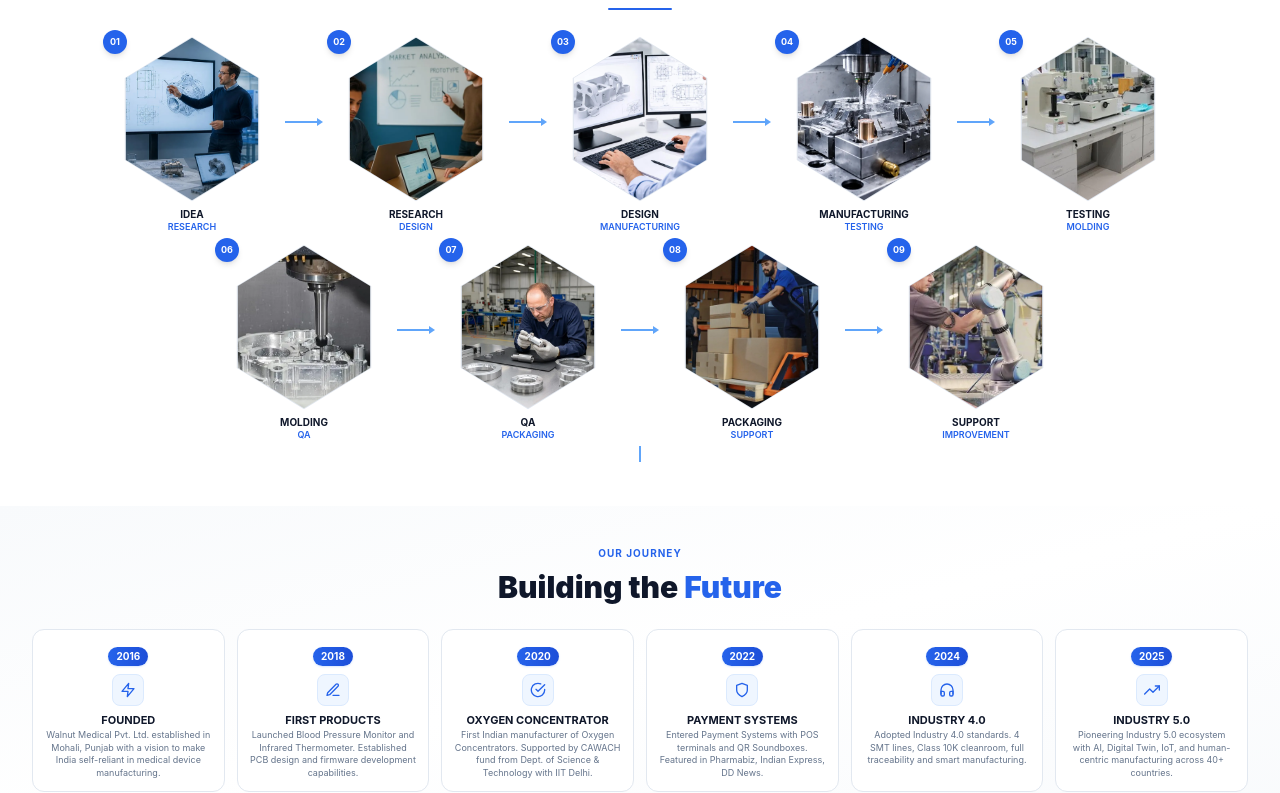
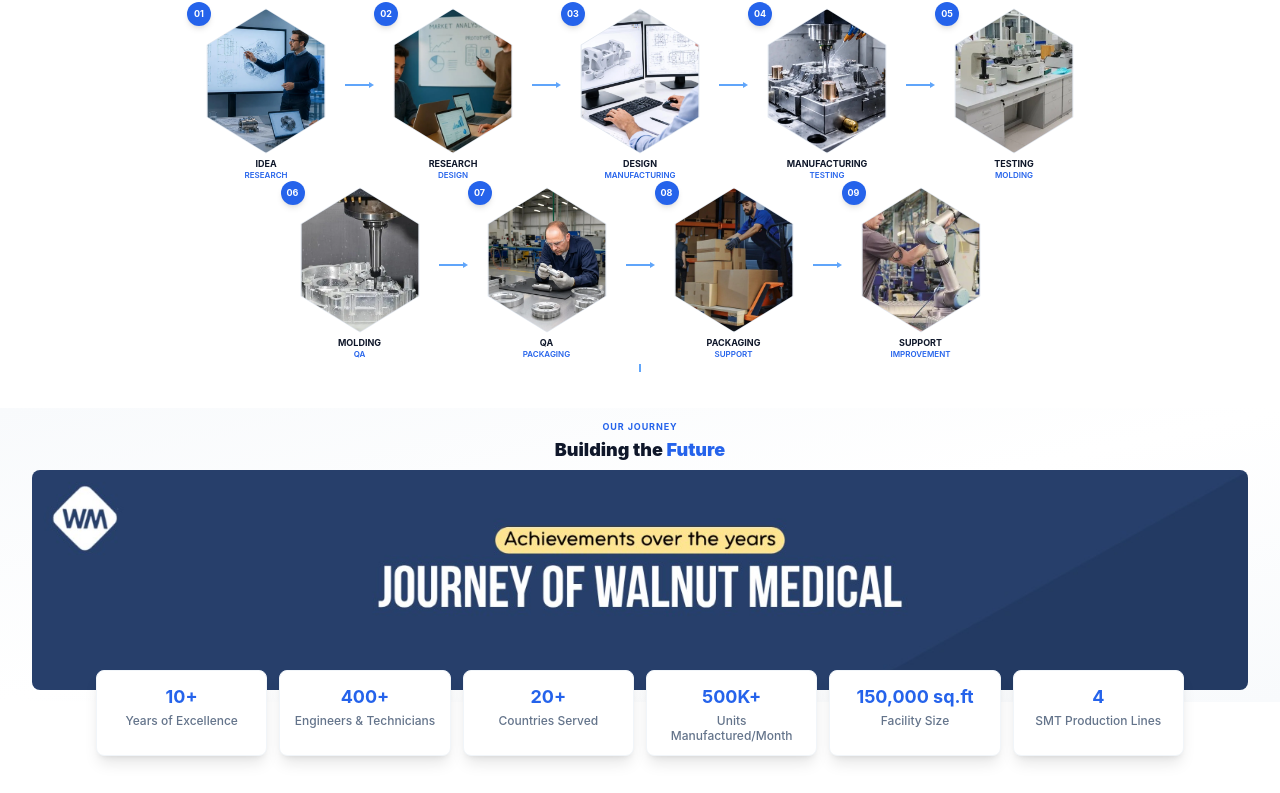
Before and after one commit to nitin-patyal-57/Walnut-technologies, a React (Vite) app: page / in a window 1280 px wide. Shown: the part 1474-2267 px from the top of the page. Built offline with nearby package versions, Linux system fonts and the light colour scheme.

Commit message:
style: increase process hexagons, decrease journey image, replace journey cards with image

```diff
--- a/src/pages/HomePage.jsx
+++ b/src/pages/HomePage.jsx
@@ -42,23 +42,23 @@
   return (
     <section className="relative overflow-hidden" ref={ref}>
       {/* Production Process - Hexagonal Grid */}
-      <div className="bg-white py-8 md:py-10 -mx-4 sm:-mx-6 lg:-mx-8">
+      <div className="bg-white py-6 md:py-8 -mx-4 sm:-mx-6 lg:-mx-8">
         <div className="w-full px-2">
 
           <motion.div
             initial={{ opacity: 0, y: 20 }}
             animate={isInView ? { opacity: 1, y: 0 } : {}}
             transition={{ duration: 0.6, delay: 0.3 }}
-            className="text-center mb-6"
+            className="text-center mb-2"
           >
-            <h2 className="text-xl md:text-2xl lg:text-3xl font-black font-display text-slate-900 leading-tight mb-2">
+            <h2 className="text-xl md:text-2xl lg:text-3xl font-black font-display text-slate-900 leading-tight mb-1">
               Production Process
             </h2>
-            <div className="w-16 h-0.5 bg-blue-600 mx-auto rounded-full" />
+            <div className="w-14 h-0.5 bg-blue-600 mx-auto rounded-full" />
           </motion.div>
 
           {/* Hexagonal Grid - Row 1 (5 items) */}
-          <div className="flex justify-center items-center gap-0 mb-2">
+          <div className="flex justify-center items-center gap-0 mb-1">
             {processImages.slice(0, 5).map((item, i) => (
               <motion.div
                 key={i}
@@ -68,7 +68,7 @@
                 className="flex items-center"
               >
                 <div className="relative group">
-                  <div className="relative w-[120px] h-[120px] md:w-[170px] md:h-[170px]">
+                  <div className="relative w-[100px] h-[100px] md:w-[150px] md:h-[150px]">
                     <svg viewBox="0 0 200 230" className="w-full h-full">
                       <defs>
                         <clipPath id={`hex-clip-${i}`}>
@@ -95,16 +95,15 @@
                       {item.num}
                     </div>
                   </div>
-                  <div className="text-center mt-1">
-                    <p className="text-[10px] font-bold text-slate-900 leading-tight">{item.from}</p>
-                    <p className="text-[9px] text-blue-600 font-semibold">{item.to}</p>
+                  <div className="text-center mt-0.5">
+                    <p className="text-[9px] font-bold text-slate-900 leading-tight">{item.from}</p>
+                    <p className="text-[8px] text-blue-600 font-semibold">{item.to}</p>
                   </div>
                 </div>
-                {/* Connecting Arrow */}
                 {i < 4 && (
-                  <div className="flex items-center mx-1 md:mx-2 -mt-6">
-                    <div className="w-4 md:w-8 h-[2px] bg-blue-400" />
-                    <div className="w-0 h-0 border-t-[4px] border-t-transparent border-b-[4px] border-b-transparent border-l-[6px] border-l-blue-400" />
+                  <div className="flex items-center mx-0.5 md:mx-1 -mt-4">
+                    <div className="w-4 md:w-6 h-[2px] bg-blue-400" />
+                    <div className="w-0 h-0 border-t-[3px] border-t-transparent border-b-[3px] border-b-transparent border-l-[5px] border-l-blue-400" />
                   </div>
                 )}
               </motion.div>
@@ -122,7 +121,7 @@
                 className="flex items-center"
               >
                 <div className="relative group">
-                  <div className="relative w-[120px] h-[120px] md:w-[170px] md:h-[170px]">
+                  <div className="relative w-[100px] h-[100px] md:w-[150px] md:h-[150px]">
                     <svg viewBox="0 0 200 230" className="w-full h-full">
                       <defs>
                         <clipPath id={`hex-clip2-${i}`}>
@@ -149,16 +148,15 @@
                       {item.num}
                     </div>
                   </div>
-                  <div className="text-center mt-1">
-                    <p className="text-[10px] font-bold text-slate-900 leading-tight">{item.from}</p>
-                    <p className="text-[9px] text-blue-600 font-semibold">{item.to}</p>
+                  <div className="text-center mt-0.5">
+                    <p className="text-[9px] font-bold text-slate-900 leading-tight">{item.from}</p>
+                    <p className="text-[8px] text-blue-600 font-semibold">{item.to}</p>
                   </div>
                 </div>
-                {/* Connecting Arrow */}
                 {i < 3 && (
-                  <div className="flex items-center mx-1 md:mx-2 -mt-6">
-                    <div className="w-4 md:w-8 h-[2px] bg-blue-400" />
-                    <div className="w-0 h-0 border-t-[4px] border-t-transparent border-b-[4px] border-b-transparent border-l-[6px] border-l-blue-400" />
+                  <div className="flex items-center mx-0.5 md:mx-1 -mt-4">
+                    <div className="w-4 md:w-6 h-[2px] bg-blue-400" />
+                    <div className="w-0 h-0 border-t-[3px] border-t-transparent border-b-[3px] border-b-transparent border-l-[5px] border-l-blue-400" />
                   </div>
                 )}
               </motion.div>
@@ -167,53 +165,36 @@
 
           {/* Connecting line from Row 1 to Row 2 */}
           <div className="flex justify-center my-1">
-            <div className="w-[2px] h-4 bg-blue-400" />
+            <div className="w-[2px] h-2 bg-blue-400" />
           </div>
         </div>
       </div>
 
-      {/* Journey Timeline */}
-      <div className="bg-gradient-to-br from-slate-50 via-white to-slate-50 py-8 md:py-10">
+      {/* Journey Section */}
+      <div className="bg-gradient-to-br from-slate-50 via-white to-slate-50 py-2 md:py-3">
         <div className="max-w-7xl mx-auto px-4 sm:px-6 lg:px-8">
 
           <motion.div
             initial={{ opacity: 0, y: 20 }}
             animate={isInView ? { opacity: 1, y: 0 } : {}}
             transition={{ duration: 0.6, delay: 0.5 }}
-            className="text-center mb-6"
+            className="text-center mb-1.5"
           >
-            <span className="text-blue-600 font-bold text-[10px] uppercase tracking-widest mb-2 block">Our Journey</span>
-            <h2 className="text-xl md:text-2xl lg:text-3xl font-black font-display text-slate-900 leading-tight">
+            <span className="text-blue-600 font-bold text-[9px] uppercase tracking-widest mb-0.5 block">Our Journey</span>
+            <h2 className="text-sm md:text-base lg:text-lg font-black font-display text-slate-900 leading-tight">
               Building the <span className="text-blue-600">Future</span>
             </h2>
           </motion.div>
 
-          {/* Timeline Cards */}
-          <div className="grid grid-cols-3 md:grid-cols-6 gap-3">
-            {companyJourney.map((item, index) => {
-              const Icon = item.icon;
-              return (
-                <motion.div
-                  key={item.year}
-                  initial={{ opacity: 0, y: 20 }}
-                  animate={isInView ? { opacity: 1, y: 0 } : {}}
-                  transition={{ duration: 0.4, delay: 0.6 + index * 0.08 }}
-                  className="group"
-                >
-                  <div className="relative bg-white rounded-xl border border-slate-200 p-3 text-center hover:border-blue-200 hover:shadow-lg hover:shadow-blue-500/5 transition-all duration-300 h-full">
-                    <span className="inline-block px-2 py-0.5 bg-gradient-to-r from-blue-600 to-blue-700 text-white text-[10px] font-bold rounded-full mb-2 shadow-sm shadow-blue-500/20">
-                      {item.year}
-                    </span>
-                    <div className="w-8 h-8 rounded-lg bg-blue-50 border border-blue-100 flex items-center justify-center mx-auto mb-2 group-hover:bg-blue-100 transition-colors">
-                      <Icon className="w-4 h-4 text-blue-600" />
-                    </div>
-                    <h3 className="text-[11px] font-bold text-slate-900 mb-0.5 leading-tight">{item.title}</h3>
-                    <p className="text-[9px] text-slate-500 leading-snug">{item.desc}</p>
-                  </div>
-                </motion.div>
-              );
-            })}
-          </div>
+          {/* Journey Image */}
+          <motion.div
+            initial={{ opacity: 0, y: 20 }}
+            animate={isInView ? { opacity: 1, y: 0 } : {}}
+            transition={{ duration: 0.6, delay: 0.6 }}
+            className="rounded-lg overflow-hidden max-h-[150px] md:max-h-[220px]"
+          >
+            <img src="/journey.jpeg" alt="Our Journey" className="w-full h-full object-cover" />
+          </motion.div>
         </div>
       </div>
     </section>
```
Also changed, not shown: public/journey.jpeg (added).
